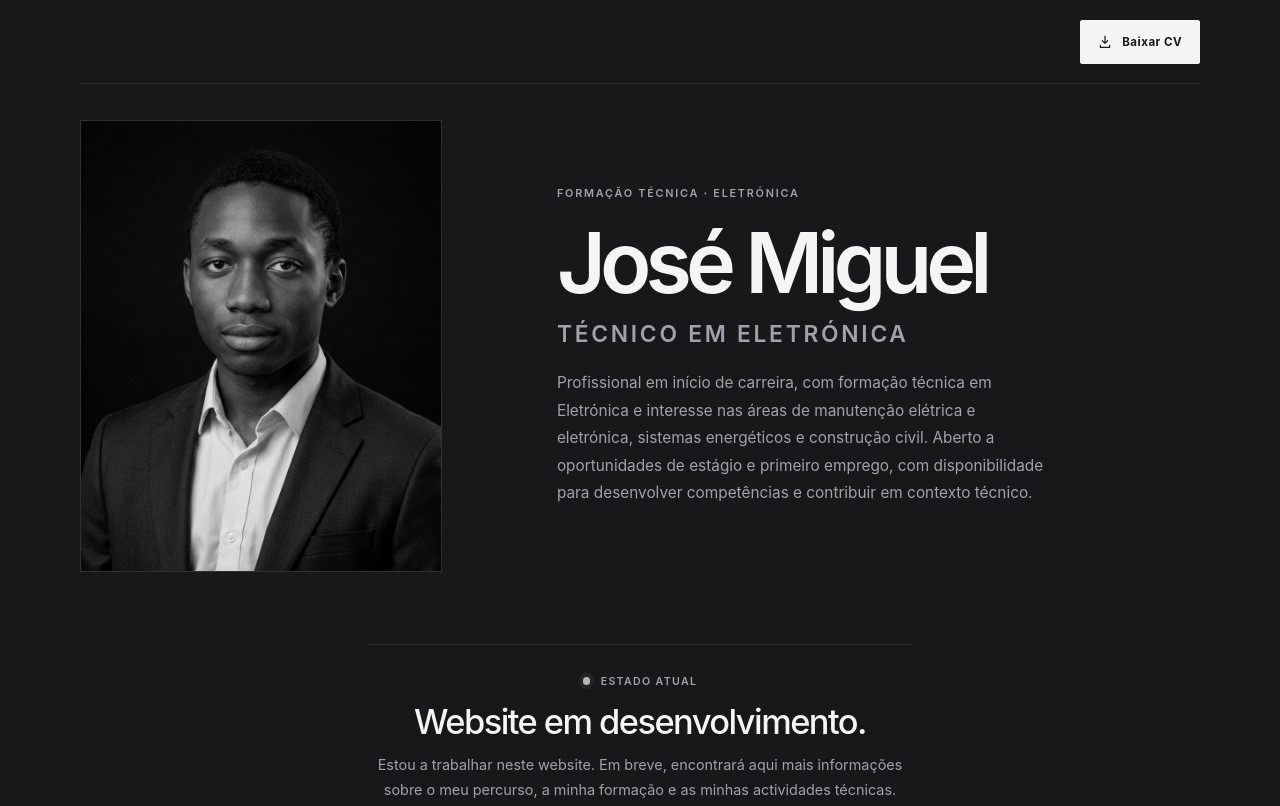
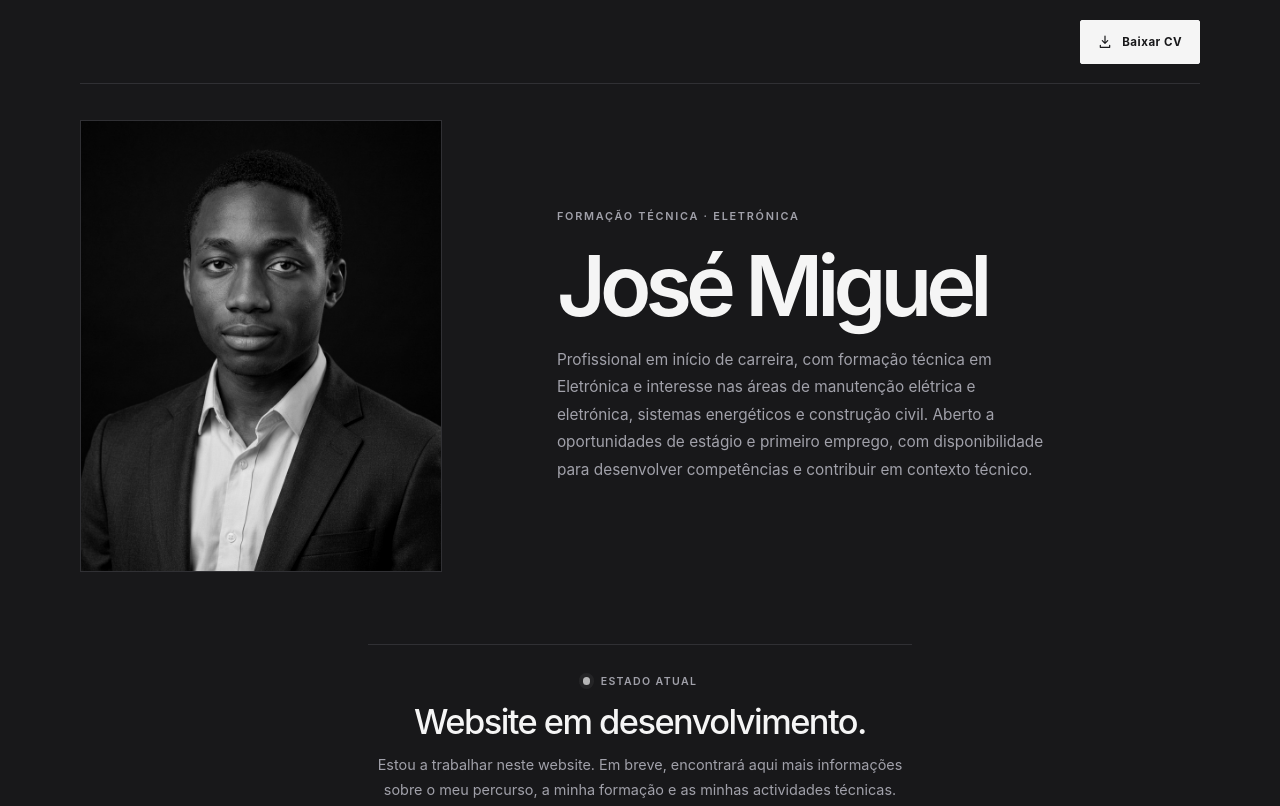
Before and after one commit to josemanuelmiguel070-del/myportfolio, a plain HTML site: page portfolio/index.html in a window 1280 px wide. Shown: the top 806 px of the page. Drawn offline with Linux system fonts and the light colour scheme.

Commit message:
Remove cargo abaixo do nome na apresentação

```diff
--- a/portfolio/index.html
+++ b/portfolio/index.html
@@ -95,7 +95,6 @@
           <p class="eyebrow">FORMAÇÃO TÉCNICA · ELETRÓNICA</p>
           <h1 id="name">
             <span class="name">José Miguel</span>
-            <span class="role">Técnico em Eletrónica</span>
           </h1>
           <p class="intro-summary">
             Profissional em início de carreira, com formação técnica em Eletrónica e interesse nas áreas de manutenção elétrica e eletrónica, sistemas energéticos e construção civil.
```
